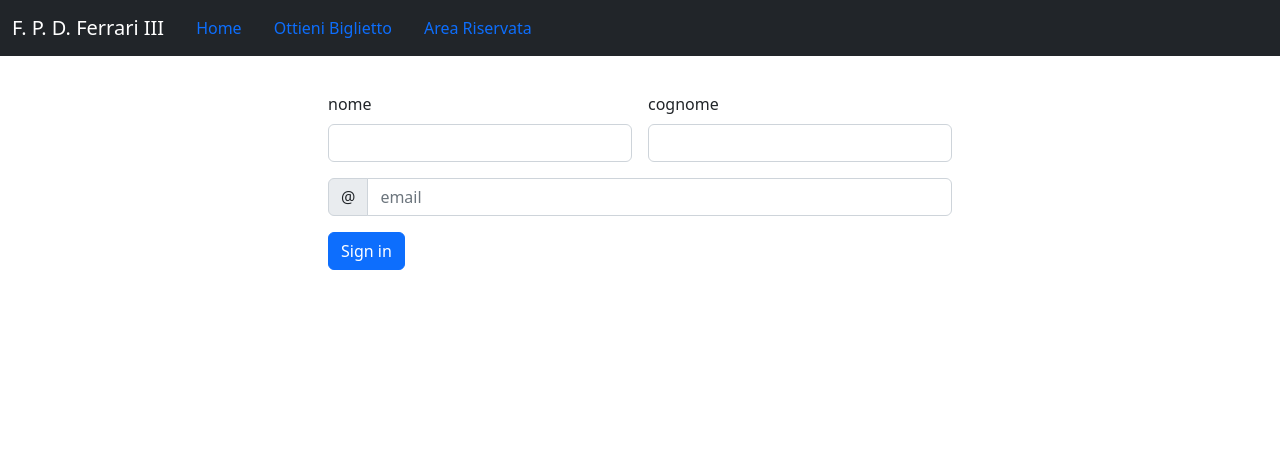
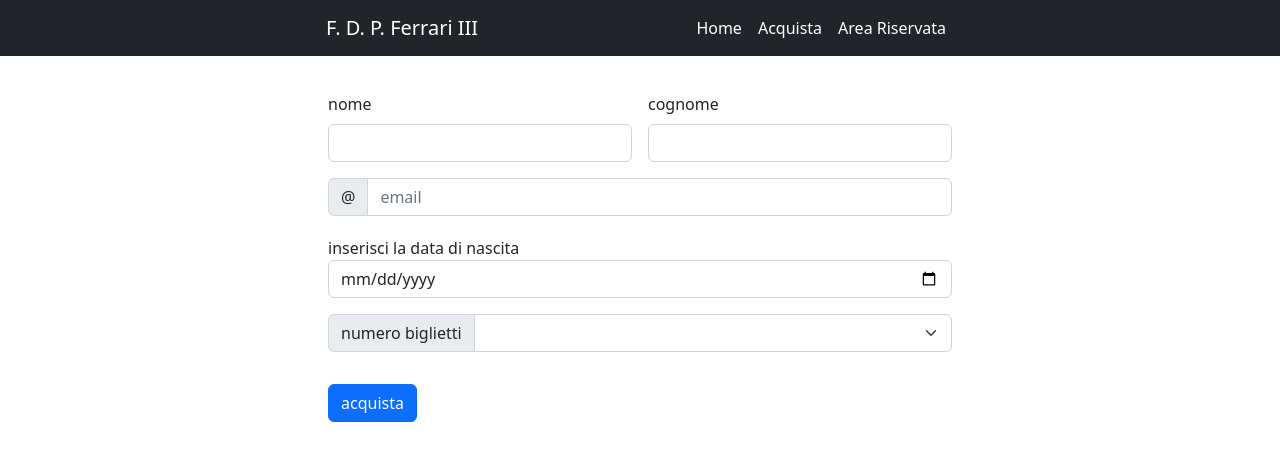
Before and after one commit to tonyRitrovato/Django-Web-site, a Django app: page /index/form in a window 1280 px wide. Shown: the top 461 px of the page. Run offline with Django 4.2, Linux system fonts and the light colour scheme.

Commit message:
add changes

```diff
--- a/index/templates/index/common.html
+++ b/index/templates/index/common.html
@@ -5,35 +5,34 @@
     <meta name="viewport" content="width=device-width, initial-scale=1">
     <title>sitoX</title>
     <style>
-      @media (min-width: 1000px) {
+      @media (min-width:1000px) {
+        .responsive-brand{
+          margin-left:25%;
+        }
 
-        .container-fluid{
-          width: 50%;
+        .responsive-item{
+          margin-right: 25%;
         }
       }
     </style>
     <link href="https://cdn.jsdelivr.net/npm/bootstrap@5.2.2/dist/css/bootstrap.min.css" rel="stylesheet" integrity="sha384-Zenh87qX5JnK2Jl0vWa8Ck2rdkQ2Bzep5IDxbcnCeuOxjzrPF/et3URy9Bv1WTRi" crossorigin="anonymous">
   </head>
   <body>
-    <nav class="navbar navbar-expand-lg navbar-dark bg-dark ">
-        <div class="container-fluid">
-          <a class="navbar-brand" href="#">F. P. D. Ferrari III</a>
-          </button>
-          <div class="collapse navbar-collapse" id="navbarNav">
-            <ul class="nav justify-content-end">
-              <li class="nav-item">
-                <a class="nav-link" href="#">Home</a>
-              </li>
-              <li class="nav-item">
-                <a class="nav-link" href="#">Ottieni Biglietto</a>
-              </li>
-              <li class="nav-item">
-                <a class="nav-link" href="#">Area Riservata</a>
-              </li>
-            </ul>
+    <nav class="navbar navbar-expand-lg navbar-dark bg-dark">
+      <div class="container-fluid">
+        <a class="navbar-brand responsive-brand" href="#">F. D. P. Ferrari III</a>
+        <button class="navbar-toggler" type="button" data-bs-toggle="collapse" data-bs-target="#navbarNavAltMarkup" aria-controls="navbarNavAltMarkup" aria-expanded="false" aria-label="Toggle navigation">
+          <span class="navbar-toggler-icon"></span>
+        </button>
+        <div class="collapse navbar-collapse justify-content-end responsive-item" id="navbarNavAltMarkup">
+          <div class="navbar-nav">
+            <a class="nav-link active" href="./">Home</a>
+            <a class="nav-link active" href="form">Acquista</a>
+            <a class="nav-link active" href="../../admin">Area Riservata</a>
           </div>
         </div>
-      </nav>
+      </div>
+    </nav>
     {% block content %}
     {% endblock %}
     <script src="https://cdn.jsdelivr.net/npm/bootstrap@5.2.2/dist/js/bootstrap.bundle.min.js" integrity="sha384-OERcA2EqjJCMA+/3y+gxIOqMEjwtxJY7qPCqsdltbNJuaOe923+mo//f6V8Qbsw3" crossorigin="anonymous"></script>
--- a/index/templates/index/form.html
+++ b/index/templates/index/form.html
@@ -3,14 +3,14 @@
 {% block content %}
 <style>
   @media (min-width: 1000px){
-    form.responsive{
+    .responsive{
       width: 50%;
       margin-left: 25%;
     }
   }
 
   @media (max-width: 1000px) {
-    form.responsive{
+    .responsive{
       width: 80%;
       margin-left: 10%;
     }
@@ -31,9 +31,36 @@
     <span class="input-group-text" id="addon-wrapping">@</span>
     <input type="text" class="form-control" placeholder="email" aria-label="Username" aria-describedby="addon-wrapping">
   </div>
+  <div id="date-picker-example" class="md-form md-outline input-with-post-icon datepicker" inline="true" style="margin-top: 20px;">
+    <label for="example">inserisci la data di nascita</label>
+    <input placeholder="Select date" type="date" id="example" class="form-control">
 
+    <i class="fas fa-calendar input-prefix"></i>
+  </div>
+  <div class="input-group mb-3">
+    <label class="input-group-text" for="inputGroupSelect01">numero biglietti</label>
+    <select class="form-select" id="inputGroupSelect01">
+      <option selected></option>
+      <option value="1">1</option>
+      <option value="2">2</option>
+      <option value="3">3</option>
+      <option value="4">4</option>
+      <option value="5">5</option>
+      <option value="6">6</option>
+      <option value="7">7</option>
+      <option value="8">8</option>
+      <option value="9">9</option>
+      <option value="10">10</option>
+    </select>
+  </div>
   <div class="col-12">
-    <button type="submit" class="btn btn-primary">Sign in</button>
+    <button type="submit" class="btn btn-primary">acquista</button>
   </div>
 </form>
+
+<script>
+  $('.datepicker').datepicker({
+  inline: true
+});
+</script>
 {% endblock %}
--- a/index/urls.py
+++ b/index/urls.py
@@ -2,6 +2,6 @@ from django.urls import path
 from . import views
 
 urlpatterns = [
-    path('form', views.form),
-    path('', views.index)
+    path('form', views.form, name='form'),
+    path('', views.index, name='index')
 ]
--- a/sito/urls.py
+++ b/sito/urls.py
@@ -17,6 +17,6 @@ from django.contrib import admin
 from django.urls import path, include
 
 urlpatterns = [
-    path('admin/', admin.site.urls),
+    path('admin/', admin.site.urls, name='admin'),
     path('index/', include('index.urls')),
 ]
```
Also changed, not shown: db.sqlite3.
